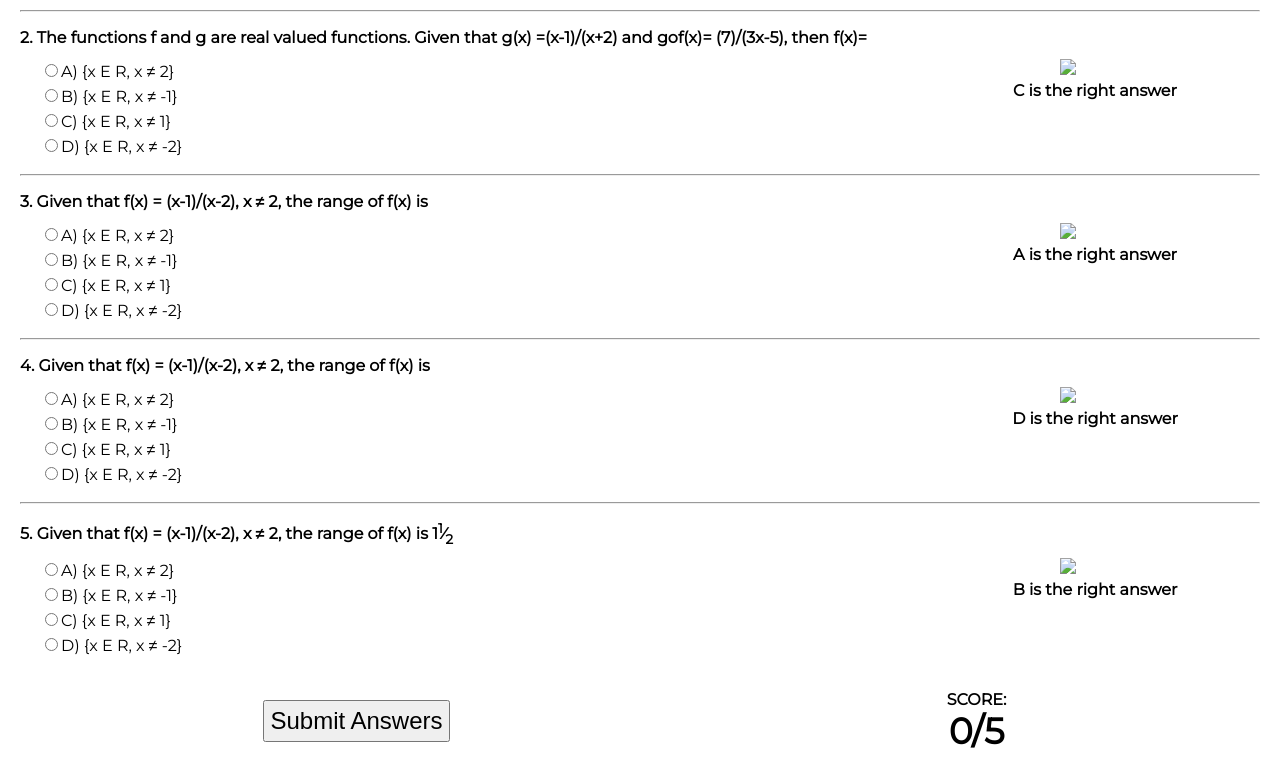
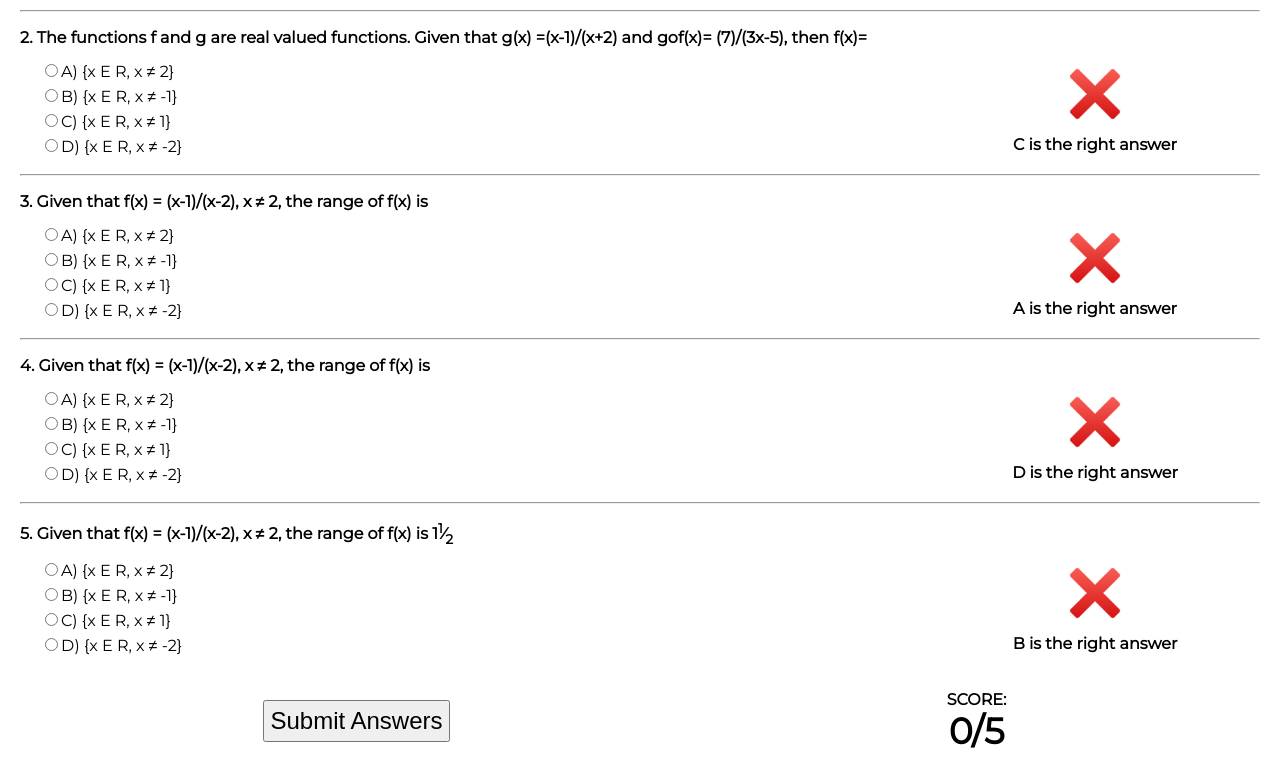
Before and after one commit to Sterling-Black/MCQ, a plain HTML site: page index.html in a window 1280 px wide. Both pictures are taken after a click on the button "Submit Answers". Shown: the part 412-1189 px from the top of the page. Drawn offline with Linux system fonts and the light colour scheme; a web font is replaced by a local one.

Commit message:
image error commit

```diff
--- a/index.html
+++ b/index.html
@@ -57,7 +57,7 @@
                     <svg class="correct" id="svg" viewPort="0 0 100 100" version="1.1" xmlns="http://www.w3.org/2000/svg">
                         <circle id="bar" fill="transparent" stroke-dasharray="565.48" stroke-dashoffset="0"></circle>
                     </svg>
-                    <img class="wrong" src="cross.png">
+                    <img class="wrong" src="images/cross.png">
                     <div class="value">The Answer is </div>
                 </div>
             </form>
@@ -87,7 +87,7 @@
                     <svg class="correct" id="svg" viewPort="0 0 100 100" version="1.1" xmlns="http://www.w3.org/2000/svg">
                         <circle id="bar" fill="transparent" stroke-dasharray="565.48" stroke-dashoffset="0"></circle>
                     </svg>
-                    <img class="wrong" src="cross.png">
+                    <img class="wrong" src="images/cross.png">
                     <div class="value">The Answer is </div>
                 </div>
             </form>
@@ -117,7 +117,7 @@
                     <svg class="correct" id="svg" viewPort="0 0 100 100" version="1.1" xmlns="http://www.w3.org/2000/svg">
                         <circle id="bar" fill="transparent" stroke-dasharray="565.48" stroke-dashoffset="0"></circle>
                     </svg>
-                    <img class="wrong" src="cross.png">
+                    <img class="wrong" src="images/cross.png">
                     <div class="value">The Answer is </div>
                 </div>
             </form>
@@ -146,7 +146,7 @@
                     <svg class="correct" id="svg" viewPort="0 0 100 100" version="1.1" xmlns="http://www.w3.org/2000/svg">
                         <circle id="bar" fill="transparent" stroke-dasharray="565.48" stroke-dashoffset="0"></circle>
                     </svg>
-                    <img class="wrong" src="cross.png">
+                    <img class="wrong" src="images/cross.png">
                     <div class="value">The Answer is </div>
                 </div>
             </form>
@@ -176,7 +176,7 @@
                     <svg class="correct" id="svg" viewPort="0 0 100 100" version="1.1" xmlns="http://www.w3.org/2000/svg">
                         <circle id="bar" fill="transparent" stroke-dasharray="565.48" stroke-dashoffset="0"></circle>
                     </svg>
-                    <img class="wrong" src="cross.png">
+                    <img class="wrong" src="images/cross.png">
                     <div class="value">The Answer is </div>
                 </div>
             </form>
```
